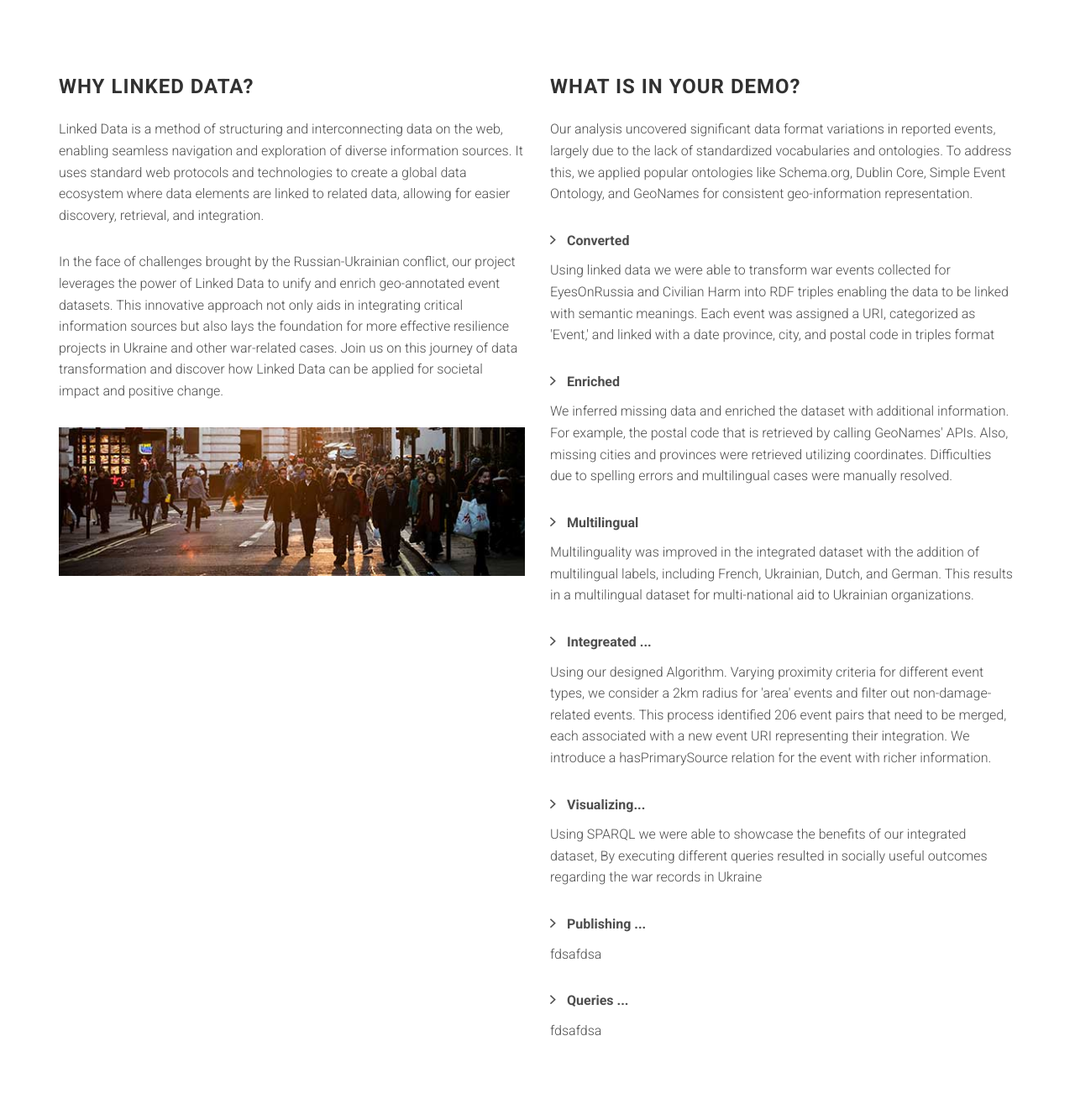
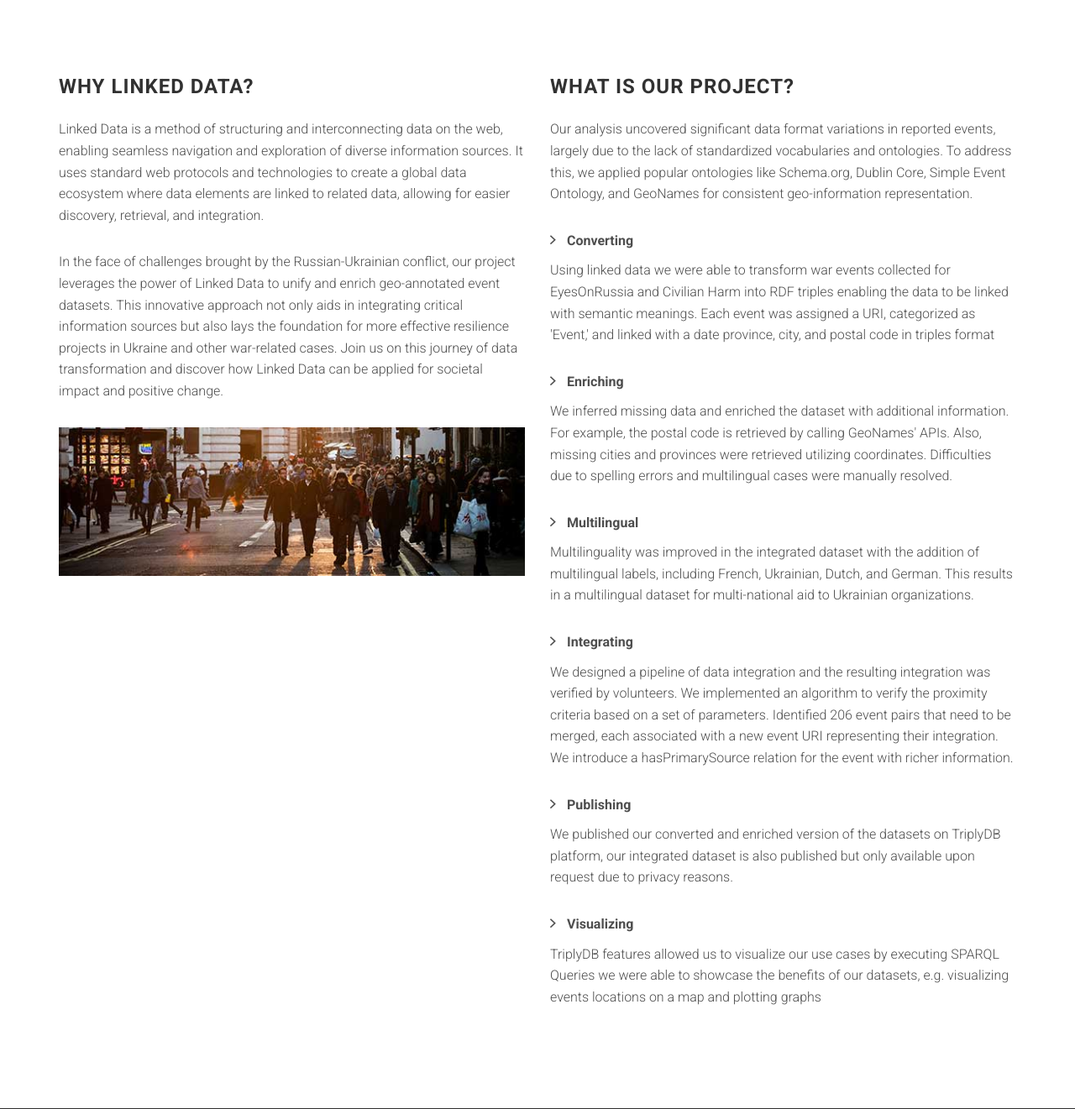
Before and after one commit to LinkedData4Resilience/website, a Django app: page / in a window 1280 px wide. Shown: the part 800-2121 px from the top of the page at 84% size. Run offline with Django 4.2, Linux system fonts and the light colour scheme; some libraries are stand-ins or nearby versions; some web fonts are replaced; grey boxes are pictures that could not be loaded.

Commit message:
Update index.html
new update

```diff
--- a/hello/templates/index.html
+++ b/hello/templates/index.html
@@ -34,20 +34,18 @@
 
             <div class="col-sm-6">
 
-                <h3 class="section-title multiple-title">What is in your demo?</h3>
+                <h3 class="section-title multiple-title">What is our project?</h3>
 
                 <p>Our analysis uncovered significant data format variations in reported events, largely due to the lack of standardized vocabularies and ontologies. To address this, we applied popular ontologies like Schema.org, Dublin Core, Simple Event Ontology, and GeoNames for consistent geo-information representation.</p>
 
                 <ul class="list-arrow-right">
 
-                    <li>Converted </li> <p>Using linked data we were able to transform war events collected for EyesOnRussia and Civilian Harm into RDF triples enabling the data to be linked with semantic meanings. Each event was assigned a URI, categorized as 'Event,' and linked with a date province, city, and postal code in triples format</p>
-                    <li>Enriched </li> <p>We inferred missing data and enriched the dataset with additional information. For example, the postal code that is retrieved by calling GeoNames' APIs. Also, missing cities and provinces were retrieved utilizing coordinates. Difficulties due to spelling errors and multilingual cases were manually resolved. </p>
+                    <li>Converting </li> <p>Using linked data we were able to transform war events collected for EyesOnRussia and Civilian Harm into RDF triples enabling the data to be linked with semantic meanings. Each event was assigned a URI, categorized as 'Event,' and linked with a date province, city, and postal code in triples format</p>
+                    <li>Enriching </li> <p>We inferred missing data and enriched the dataset with additional information. For example, the postal code is retrieved by calling GeoNames' APIs. Also, missing cities and provinces were retrieved utilizing coordinates. Difficulties due to spelling errors and multilingual cases were manually resolved. </p>
                     <li>Multilingual</li> <p>Multilinguality was improved in the integrated dataset with the addition of multilingual labels, including French, Ukrainian, Dutch, and German. This results in a multilingual dataset for multi-national aid to Ukrainian organizations. </p>
-                    <li>Integreated ...</li> <p>Using our designed Algorithm. Varying proximity criteria for different event types, we consider a 2km radius for 'area' events and filter out non-damage-related events. This process identified 206 event pairs that need to be merged, each associated with a new event URI representing their integration. We introduce a hasPrimarySource relation for the event with richer information. </p>
-
-                    <li>Visualizing... </li> <p>Using SPARQL we were able to showcase the benefits of our integrated dataset, By executing different queries resulted in socially useful outcomes regarding the war records in Ukraine</p>
-                    <li>Publishing ... </li> <p>fdsafdsa</p>
-                    <li>Queries ... </li> <p>fdsafdsa</p>
+                    <li>Integrating </li> <p>We designed a pipeline of data integration and the resulting integration was verified by volunteers. We implemented an algorithm to verify the proximity criteria based on a set of parameters. Identified 206 event pairs that need to be merged, each associated with a new event URI representing their integration. We introduce a hasPrimarySource relation for the event with richer information. </p>
+                    <li>Publishing</li> <p>We published our converted and enriched version of the datasets on TriplyDB platform, our integrated dataset is also published but only available upon request due to privacy reasons.</p>
+                    <li>Visualizing </li> <p>TriplyDB features allowed us to visualize our use cases by executing SPARQL Queries we were able to showcase the benefits of our datasets, e.g. visualizing events locations on a map and plotting graphs</p>
 
                 </ul>
 
```
